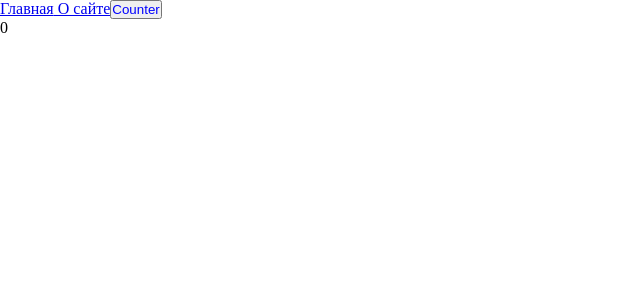
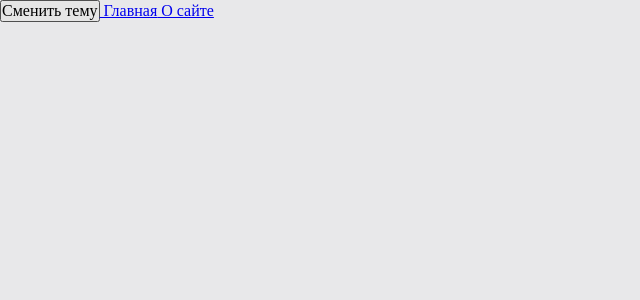
Before and after one commit to MaksimVladimirov/ULBI_TV_frontend, a React app: page / in a window 1280 px wide. Shown: the top 300 px of the page, without its empty margins (0-640 px from the left). Built offline with nearby package versions, Linux system fonts and the light colour scheme.

Commit message:
add: add dark/light themes

```diff
--- a/src/App.tsx
+++ b/src/App.tsx
@@ -4,12 +4,14 @@ import { Route, Routes } from "react-router-dom";
 import { Link } from "react-router-dom";
 import { Suspense } from "react";
 
-import Counter from "./components/Counter";
-import "./index.scss";
+import useTheme from "./theme/useTheme";
+import "./styles/index.scss";
 
 const App = () => {
+  const { theme, toggleTheme } = useTheme();
   return (
-    <div className="app">
+    <div className={`app ${theme}`}>
+      <button onClick={toggleTheme}> Сменить тему</button>
       <Link to={"./"}> Главная</Link>
       <Link to={"/about"}> О сайте</Link>
 
@@ -19,7 +21,6 @@ const App = () => {
           <Route path={"/home"} element={<AboutPageAsync />} />
         </Routes>
       </Suspense>
-      <Counter />
     </div>
   );
 };
--- a/src/index.scss
+++ /dev/null
@@ -1,9 +0,0 @@
-* {
-  margin: 0;
-  padding: 0;
-  box-sizing: border-box;
-}
-
-.app {
-  font-size: 16px;
-}
--- a/src/index.tsx
+++ b/src/index.tsx
@@ -1,10 +1,13 @@
 import { render } from "react-dom";
 import App from "./App";
 import { BrowserRouter } from "react-router-dom";
+import ThemeProvider from "./theme/ThemeContextProvider";
 
 render(
   <BrowserRouter>
-    <App />
+    <ThemeProvider>
+      <App />
+    </ThemeProvider>
   </BrowserRouter>,
   document.getElementById("root")
 );
--- /dev/null
+++ b/src/styles/index.scss
@@ -0,0 +1,11 @@
+@import "reset";
+@import "variables/global";
+@import "themes/light";
+@import "themes/dark";
+
+.app {
+  font-size: var(--font-m);
+  background: var(--bg-color);
+  color: var(--primary-color);
+  min-height: 100vh;
+}
--- /dev/null
+++ b/src/styles/reset.scss
@@ -0,0 +1,13 @@
+* {
+  margin: 0;
+  padding: 0;
+  box-sizing: border-box;
+}
+
+input,
+button,
+textarea,
+select {
+  margin: 0;
+  font: inherit;
+}
--- /dev/null
+++ b/src/styles/themes/dark.scss
@@ -0,0 +1,5 @@
+.app.dark {
+  --bg-color: #050552;
+  --primary-color: #187318;
+  --secondary-color: #04ff04;
+}
--- /dev/null
+++ b/src/styles/themes/light.scss
@@ -0,0 +1,5 @@
+.app.light {
+  --bg-color: #e8e8ea;
+  --primary-color: #041c65;
+  --secondary-color: #0449e0;
+}
--- /dev/null
+++ b/src/styles/variables/global.scss
@@ -0,0 +1,15 @@
+:root {
+  --font-family-main: Consolas, "Times New Roman", Serif;
+
+  --font-size-m: 16px;
+  --font-size-l: 24px;
+
+  --font-line-m: 24px;
+  --font-line-l: 32px;
+
+  --font-m: var(--font-size-m)
+    var(var(--font-line-m) var(var(--font-family-main)));
+
+  --font-l: var(--font-size-l)
+    var(var(--font-line-l) var(var(--font-family-main)));
+}
--- /dev/null
+++ b/src/theme/ThemeContext.tsx
@@ -0,0 +1,15 @@
+import { createContext } from "react";
+
+export enum Theme {
+  LIGHT = "light",
+  DARK = "dark",
+}
+
+export interface ThemeContextProps {
+  theme?: Theme;
+  setTheme?: (theme: Theme) => void;
+}
+
+export const ThemeContext = createContext<ThemeContextProps>({});
+
+export const LOCAL_STORAGE_THEME_KEY = "theme";
--- /dev/null
+++ b/src/theme/ThemeContextProvider.tsx
@@ -0,0 +1,25 @@
+import { FC, useMemo, useState } from "react";
+import { LOCAL_STORAGE_THEME_KEY, Theme, ThemeContext } from "./ThemeContext";
+
+const defaultTheme =
+  (localStorage.getItem(LOCAL_STORAGE_THEME_KEY) as Theme) || Theme.LIGHT;
+
+const ThemeProvider: FC = ({ children }) => {
+  const [theme, setTheme] = useState<Theme>(defaultTheme);
+
+  const defaultProps = useMemo(
+    () => ({
+      theme: theme,
+      setTheme: setTheme,
+    }),
+    [theme]
+  );
+
+  return (
+    <ThemeContext.Provider value={defaultProps}>
+      {children}
+    </ThemeContext.Provider>
+  );
+};
+
+export default ThemeProvider;
--- /dev/null
+++ b/src/theme/useTheme.tsx
@@ -0,0 +1,20 @@
+import { useContext } from "react";
+import { LOCAL_STORAGE_THEME_KEY, Theme, ThemeContext } from "./ThemeContext";
+
+interface UseThemeProps {
+  toggleTheme: () => void;
+  theme: Theme;
+}
+
+const useTheme = (): UseThemeProps => {
+  const { theme, setTheme } = useContext(ThemeContext);
+  const toggleTheme = () => {
+    const newTheme = theme === Theme.LIGHT ? Theme.DARK : Theme.LIGHT;
+    setTheme(newTheme);
+    localStorage.setItem(LOCAL_STORAGE_THEME_KEY, newTheme);
+  };
+
+  return { theme, toggleTheme };
+};
+
+export default useTheme;
```
